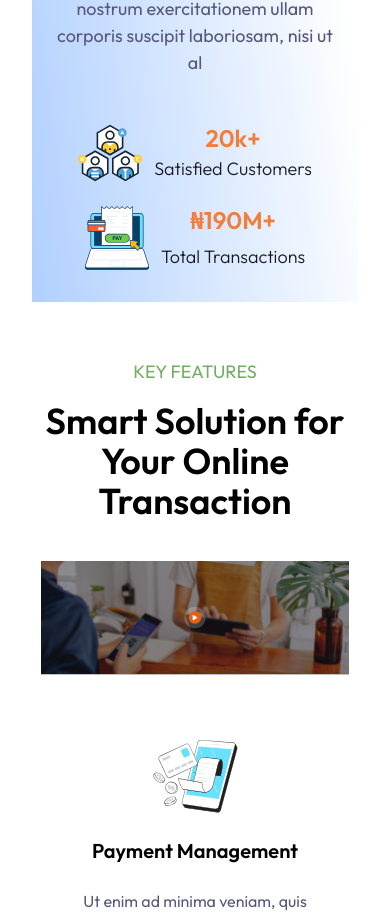
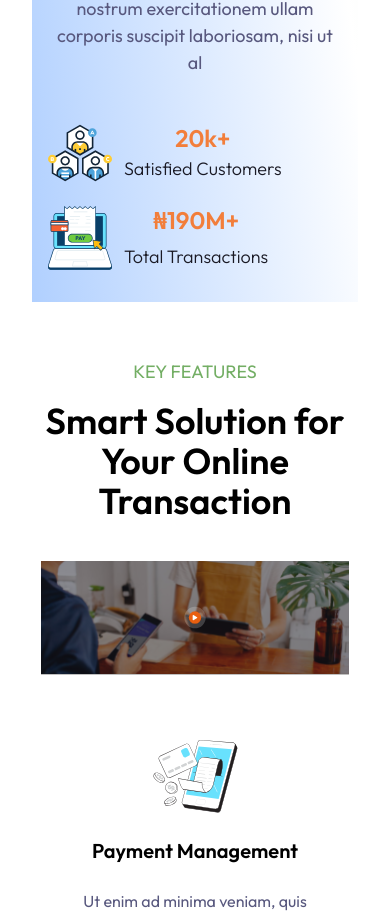
Before and after one commit to klusterthon023/klusterthon023-fintech, a React (Vite) app in the folder frontend/: page / in a window 390 px wide. Shown: the part 3137-4054 px from the top of the page. Built offline with nearby package versions, Linux system fonts and the light colour scheme.

Commit message:
Adjusted the positioning of the AboutUs cards in small screens to be on left rather than in the center

```diff
--- a/frontend/src/pages/home/components/about-us/AboutUsStatics.tsx
+++ b/frontend/src/pages/home/components/about-us/AboutUsStatics.tsx
@@ -3,7 +3,7 @@ import { Typography } from "../../../../design-system";
 
 export default function AboutUsStatics() {
     return (
-        <div className="flex flex-wrap md:flex-nowrap flex-row gap-6 md:gap-2 justify-center md:justify-between">
+        <div className="flex flex-wrap md:flex-nowrap flex-row gap-6 md:gap-2 justify-start md:justify-between">
             <div className="flex gap-3 md:!w-full">
                 <img src="./src/assets/home/total.svg" alt="customers" />
                 <div className="flex flex-col justify-between">
```
